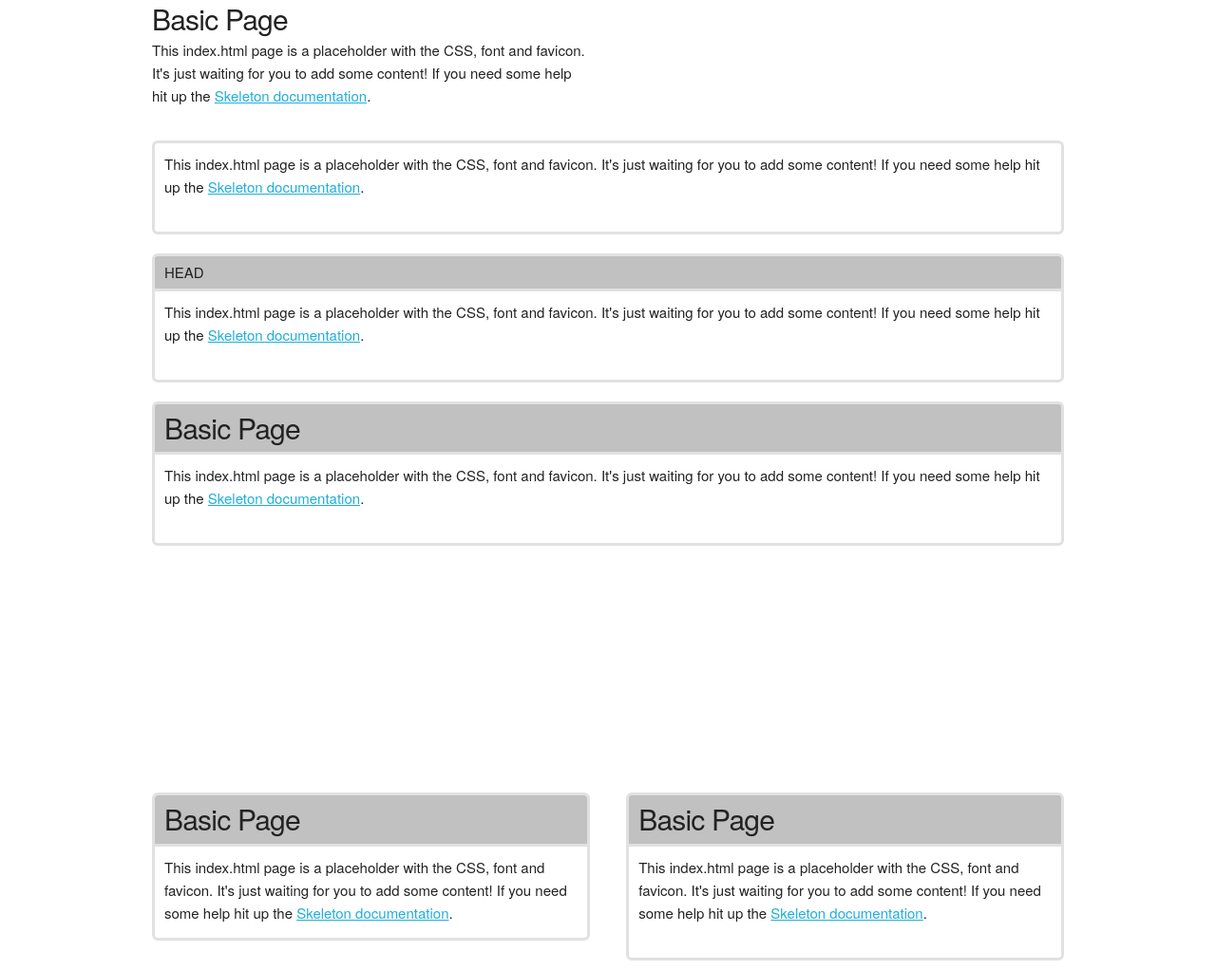
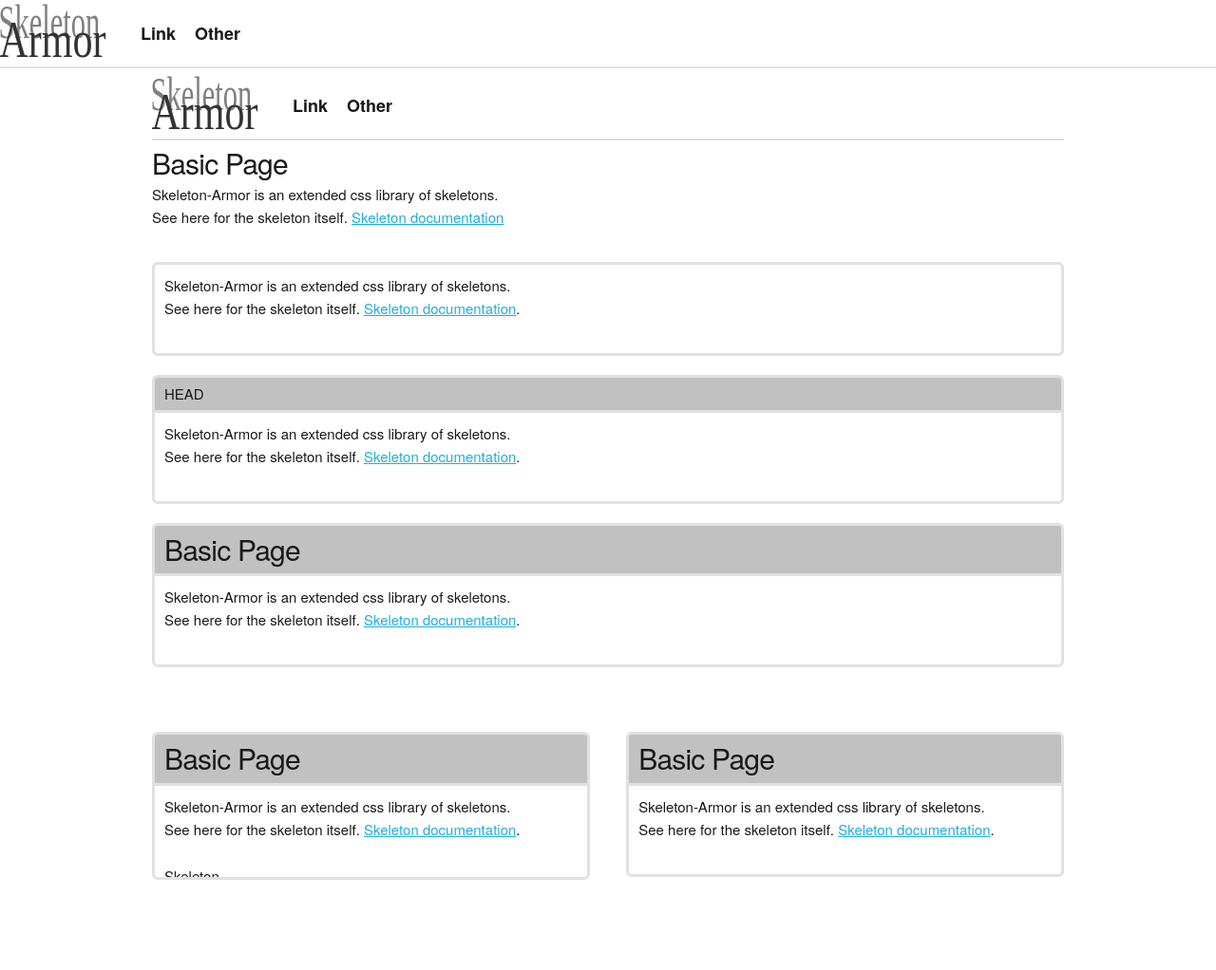
Before and after one commit to Octo8080/skeleton-armor, a plain HTML site: page index.html in a window 1280 px wide. Shown: the whole page at 95% size. After the commit the page ends 937 px from the top, so only its background shows below. Drawn offline with nearby package versions, Linux system fonts and the light colour scheme.

Commit message:
add appbar

```diff
--- a/armor.css
+++ b/armor.css
@@ -1,6 +1,11 @@
 :root {
   --clip-border-color: #e1e1e1;
   --clip-bg-head-color: #c1c1c1;
+  --text-color: #191919;
+}
+
+* {
+  color: var(--text-color);
 }
 
 div.clip {
@@ -39,3 +44,53 @@ div.clip.switch, div.clip.switch-auto {
 div.clip.switch.on, div.clip.switch-auto:hover {
     max-height: 100vh;
 }
+
+
+div.app-bar {
+  min-height: 64px;
+  border-bottom: 2px solid var(--clip-border-color); ;
+  width: 100%;
+  padding: 0px;
+  display: flex;
+  justify-content: flex-start;
+  text-align: center;
+  vertical-align:middle;
+  align-items: center;
+  font-weight: bold;
+  margin-bottom: 4px;
+  flex-wrap: wrap;
+}
+
+div.app-bar > div.app-bar-title {
+  text-align: center;
+  margin: 0 24px 0 0;
+  display:table-cell;
+  vertical-align:middle;
+}
+
+div.app-bar > div.app-bar-items {
+  text-align: center;
+  margin: 0 24px 0 0;
+  display:table-cell;
+  vertical-align:middle;
+  display: flex;
+}
+
+
+div.app-bar-items > div.app-bar-item {
+  text-align: center;
+  margin: 0 10px;
+  display:table-cell;
+  vertical-align:middle;
+  font-size: 18px;
+}
+
+div.app-bar-items :first-of-type {
+  margin-left: 0 !important;
+}
+
+
+div.app-bar a:link, a:visited, a:hover, a:active  {
+  color: var(--text-color);
+  text-decoration: none;
+}
--- a/index.html
+++ b/index.html
@@ -1,32 +1,52 @@
 <!DOCTYPE html>
 <html lang="ja">
+
 <head>
-    <link
-      rel="stylesheet"
-      href="https://cdnjs.cloudflare.com/ajax/libs/normalize/8.0.1/normalize.min.css"
+  <link rel="stylesheet" href="https://cdnjs.cloudflare.com/ajax/libs/normalize/8.0.1/normalize.min.css"
     integrity="sha512-NhSC1YmyruXifcj/KFRWoC561YpHpc5Jtzgvbuzx5VozKpWvQ+4nXhPdFgmx8xqexRcpAglTj9sIBWINXa8x5w=="
-      crossorigin="anonymous"
-      referrerpolicy="no-referrer"
-    />
-    <link
-      rel="stylesheet"
-      href="https://cdnjs.cloudflare.com/ajax/libs/skeleton/2.0.4/skeleton.min.css"
+    crossorigin="anonymous" referrerpolicy="no-referrer" />
+  <link rel="stylesheet" href="https://cdnjs.cloudflare.com/ajax/libs/skeleton/2.0.4/skeleton.min.css"
     integrity="sha512-EZLkOqwILORob+p0BXZc+Vm3RgJBOe1Iq/0fiI7r/wJgzOFZMlsqTa29UEl6v6U6gsV4uIpsNZoV32YZqrCRCQ=="
-      crossorigin="anonymous"
-      referrerpolicy="no-referrer"
-    />
-    <link rel="stylesheet" href="armor.css" />
+    crossorigin="anonymous" referrerpolicy="no-referrer" />
+  <link rel="stylesheet" href="./armor.css" />
 </head>
+
 <body>
+  <div class="app-bar">
+    <div class="app-bar-title">
+      <image src="./logo.svg" />
+    </div>
+    <div class="app-bar-items">
+      <div class="app-bar-item">
+        <a href="#dev25">Link</a>
+      </div>
+      <div class="app-bar-item">
+        Other
+      </div>
+    </div>
+  </div>
+
+  <div class="container">
+    <div class="app-bar">
+      <div class="app-bar-title">
+        <image src="./logo.svg" />
+      </div>
+      <div class="app-bar-items">
+        <div class="app-bar-item">
+          <a href="#dev25">Link</a>
+        </div>
+        <div class="app-bar-item">Other</div>
+      </div>
+    </div>
+  </div>
   <div class="container">
     <div class="row">
       <div class="one-half column">
         <h4>Basic Page</h4>
         <p>
-            This index.html page is a placeholder with the CSS, font and
-            favicon. It's just waiting for you to add some content! If you need
-            some help hit up the
-            <a href="http://www.getskeleton.com">Skeleton documentation</a>.
+          Skeleton-Armor is an extended css library of skeletons.<br />
+          See here for the skeleton itself.
+          <a href="http://www.getskeleton.com">Skeleton documentation</a>
         </p>
       </div>
     </div>
@@ -34,9 +54,8 @@
       <div class="clip">
         <div class="clip-body">
           <p>
-              This index.html page is a placeholder with the CSS, font and
-              favicon. It's just waiting for you to add some content! If you
-              need some help hit up the
+            Skeleton-Armor is an extended css library of skeletons.<br />
+            See here for the skeleton itself.
             <a href="http://www.getskeleton.com">Skeleton documentation</a>.
           </p>
         </div>
@@ -48,10 +67,10 @@
           <div class="clip-head">HEAD</div>
           <div class="clip-body">
             <p>
-                This index.html page is a placeholder with the CSS, font and
-                favicon. It's just waiting for you to add some content! If you
-                need some help hit up the
-                <a href="http://www.getskeleton.com">Skeleton documentation</a>.
+              Skeleton-Armor is an extended css library of skeletons.<br />
+              See here for the skeleton itself.
+              <a href="http://www.getskeleton.com">Skeleton
+                documentation</a>.
             </p>
           </div>
         </div>
@@ -64,42 +83,47 @@
         </div>
         <div class="clip-body">
           <p>
-              This index.html page is a placeholder with the CSS, font and
-              favicon. It's just waiting for you to add some content! If you
-              need some help hit up the
-              <a href="http://www.getskeleton.com">Skeleton documentation</a>.
+            Skeleton-Armor is an extended css library of skeletons.<br />
+            See here for the skeleton itself.
+            <a href="http://www.getskeleton.com">Skeleton
+              documentation</a>.
           </p>
         </div>
       </div>
       <div class="row">
-          <div class="one-half column" style="margin-top: 25%">
+        <div class="one-half column" style="margin-top: 5%">
           <div class="clip switch-auto">
             <div class="clip-head">
               <h4>Basic Page</h4>
             </div>
             <div class="clip-body">
               <p>
-                  This index.html page is a placeholder with the CSS, font and
-                  favicon. It's just waiting for you to add some content! If you
-                  need some help hit up the
-                  <a href="http://www.getskeleton.com">Skeleton documentation</a
-                  >.
+                Skeleton-Armor is an extended css library of skeletons.<br />
+                See here for the skeleton itself.
+                <a href="http://www.getskeleton.com">Skeleton documentation</a>.
+
+              </p>
+              <p>
+                Skeleton<br/>
+                Skeleton<br/>
+                Skeleton<br/>
+                Skeleton<br/>
+                Skeleton<br/>
+                Skeleton<br/>
               </p>
             </div>
           </div>
         </div>
-          <div class="one-half column" style="margin-top: 25%">
-            <div class="clip">
+        <div class="one-half column" style="margin-top: 5%">
+          <div class="clip" id="dev25">
             <div class="clip-head">
               <h4>Basic Page</h4>
             </div>
             <div class="clip-body">
               <p>
-                  This index.html page is a placeholder with the CSS, font and
-                  favicon. It's just waiting for you to add some content! If you
-                  need some help hit up the
-                  <a href="http://www.getskeleton.com">Skeleton documentation</a
-                  >.
+                Skeleton-Armor is an extended css library of skeletons.<br />
+                See here for the skeleton itself.
+                <a href="http://www.getskeleton.com">Skeleton documentation</a>.
               </p>
             </div>
           </div>
@@ -108,4 +132,5 @@
     </div>
   </div>
 </body>
+
 </html>
```
Also changed, not shown: logo.svg (added). Lines whose indentation alone changed are shown as unchanged.
